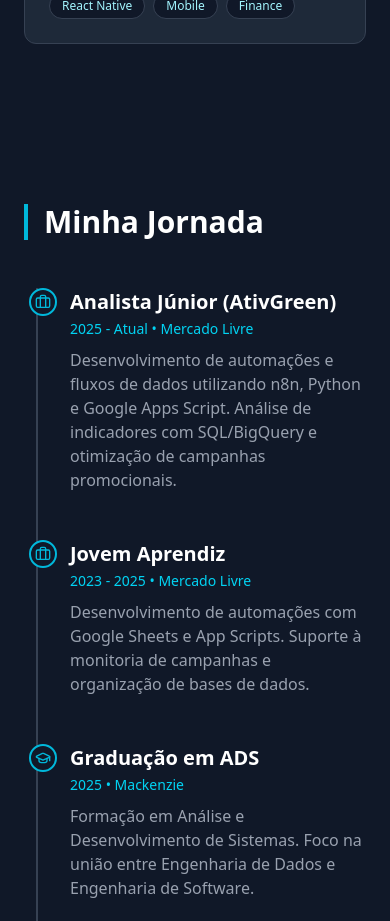
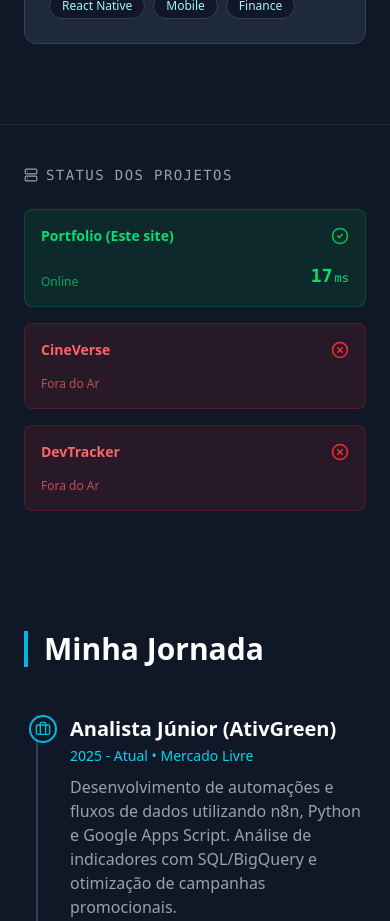
Before and after one commit to ghsiqueira/my-dev-folio, a Next.js app: page / in a window 390 px wide. Shown: the part 4960-5881 px from the top of the page. Built offline with nearby package versions, Linux system fonts and the light colour scheme; no server answers.

Commit message:
feat: add service status monitor

```diff
--- a/app/page.tsx
+++ b/app/page.tsx
@@ -4,6 +4,7 @@ import Timeline from "../components/Timeline";
 import Projects from "../components/Projects";
 import Skills from "../components/Skills";
 import Analytics from "../components/Analytics";
+import ServiceStatus from "../components/ServiceStatus";
 import Footer from "../components/Footer";
 import LanguageSwitch from "../components/LanguageSwitch";
 import LevelUp from "../components/LevelUp";
@@ -19,6 +20,7 @@ export default function Home() {
       <Skills />
       <Analytics />
       <Projects />
+      <ServiceStatus />
       <Timeline />
       <ContactForm />
       <Footer />
--- /dev/null
+++ b/components/ServiceStatus.tsx
@@ -0,0 +1,150 @@
+'use client';
+
+import { useState, useEffect } from 'react';
+import { Server, CheckCircle2, XCircle, Loader2, Activity } from 'lucide-react';
+import { useLanguage } from '../context/LanguageContext';
+
+type ServiceHealth = {
+  name: string;
+  status: 'operational' | 'degraded' | 'down' | 'checking';
+  latency: number | null;
+  endpoint: string;
+  type: 'internal' | 'external';
+};
+
+export default function ServiceStatus() {
+  const { language } = useLanguage();
+
+  const [services, setServices] = useState<ServiceHealth[]>([
+    {
+      name: 'Portfolio (Este site)',
+      status: 'checking',
+      latency: null,
+      endpoint: '/',
+      type: 'internal'
+    },
+    {
+      name: 'CineVerse',
+      status: 'checking',
+      latency: null,
+      endpoint: 'cineverse-weld.vercel.app',
+      type: 'external'
+    },
+     {
+      name: 'DevTracker',
+      status: 'checking',
+      latency: null,
+      endpoint: 'ghsiqueira.pythonanywhere.com',
+      type: 'external'
+    },
+  ]);
+
+  const checkService = async (index: number) => {
+    const service = services[index];
+    const start = performance.now();
+
+    try {
+      const options: RequestInit = service.type === 'external'
+        ? { mode: 'no-cors', cache: 'no-store' }
+        : { cache: 'no-store' };
+
+      await fetch(service.endpoint, options);
+
+      const end = performance.now();
+      const latency = Math.round(end - start);
+
+      setServices(prev => {
+        const newServices = [...prev];
+        newServices[index] = {
+          ...service,
+          status: latency > 800 ? 'degraded' : 'operational',
+          latency: latency
+        };
+        return newServices;
+      });
+
+    } catch (error) {
+      console.error(`Erro ao testar ${service.name}:`, error);
+      setServices(prev => {
+        const newServices = [...prev];
+        newServices[index] = { ...service, status: 'down', latency: null };
+        return newServices;
+      });
+    }
+  };
+
+  useEffect(() => {
+    services.forEach((_, index) => checkService(index));
+
+    const interval = setInterval(() => {
+        services.forEach((_, index) => checkService(index));
+    }, 60000);
+
+    return () => clearInterval(interval);
+  }, []);
+
+  const t = {
+    title: language === 'en' ? "Project Status" : "Status dos Projetos",
+    operational: language === 'en' ? "Online" : "Online",
+    degraded: language === 'en' ? "Slow" : "Lentidão",
+    down: language === 'en' ? "Offline" : "Fora do Ar",
+    checking: language === 'en' ? "Pinging..." : "Testando...",
+    ms: "ms"
+  };
+
+  const getIcon = (status: string) => {
+    switch(status) {
+      case 'operational': return <CheckCircle2 className="text-green-500" size={18} />;
+      case 'degraded': return <Activity className="text-yellow-500" size={18} />;
+      case 'down': return <XCircle className="text-red-500" size={18} />;
+      default: return <Loader2 className="animate-spin text-gray-500" size={18} />;
+    }
+  };
+
+  const getStatusColor = (status: string) => {
+    switch(status) {
+      case 'operational': return 'bg-green-500/10 border-green-500/20 text-green-400';
+      case 'degraded': return 'bg-yellow-500/10 border-yellow-500/20 text-yellow-400';
+      case 'down': return 'bg-red-500/10 border-red-500/20 text-red-400';
+      default: return 'bg-gray-800 border-gray-700 text-gray-400';
+    }
+  };
+
+  return (
+    <section className="py-10 bg-gray-900 border-t border-gray-800">
+      <div className="container mx-auto px-6 max-w-4xl">
+        <div className="flex items-center gap-2 mb-6 text-gray-400 text-sm font-mono uppercase tracking-widest">
+            <Server size={14} />
+            {t.title}
+        </div>
+
+        <div className="grid grid-cols-1 md:grid-cols-2 lg:grid-cols-4 gap-4">
+          {services.map((service, idx) => (
+            <div
+              key={idx}
+              className={`p-4 rounded-lg border flex flex-col gap-2 transition-all ${getStatusColor(service.status)}`}
+            >
+              <div className="flex justify-between items-center">
+                <span className="font-semibold text-sm truncate pr-2">{service.name}</span>
+                {getIcon(service.status)}
+              </div>
+
+              <div className="flex justify-between items-end mt-2">
+                <span className="text-xs opacity-70">
+                    {service.status === 'checking' ? t.checking :
+                     service.status === 'operational' ? t.operational :
+                     service.status === 'degraded' ? t.degraded : t.down}
+                </span>
+                {service.latency !== null && (
+                    <span className="text-lg font-bold font-mono">
+                        {service.latency}<span className="text-xs font-normal ml-0.5">{t.ms}</span>
+                    </span>
+                )}
+              </div>
+            </div>
+          ))}
+        </div>
+      </div>
+    </section>
+  );
+}
```
